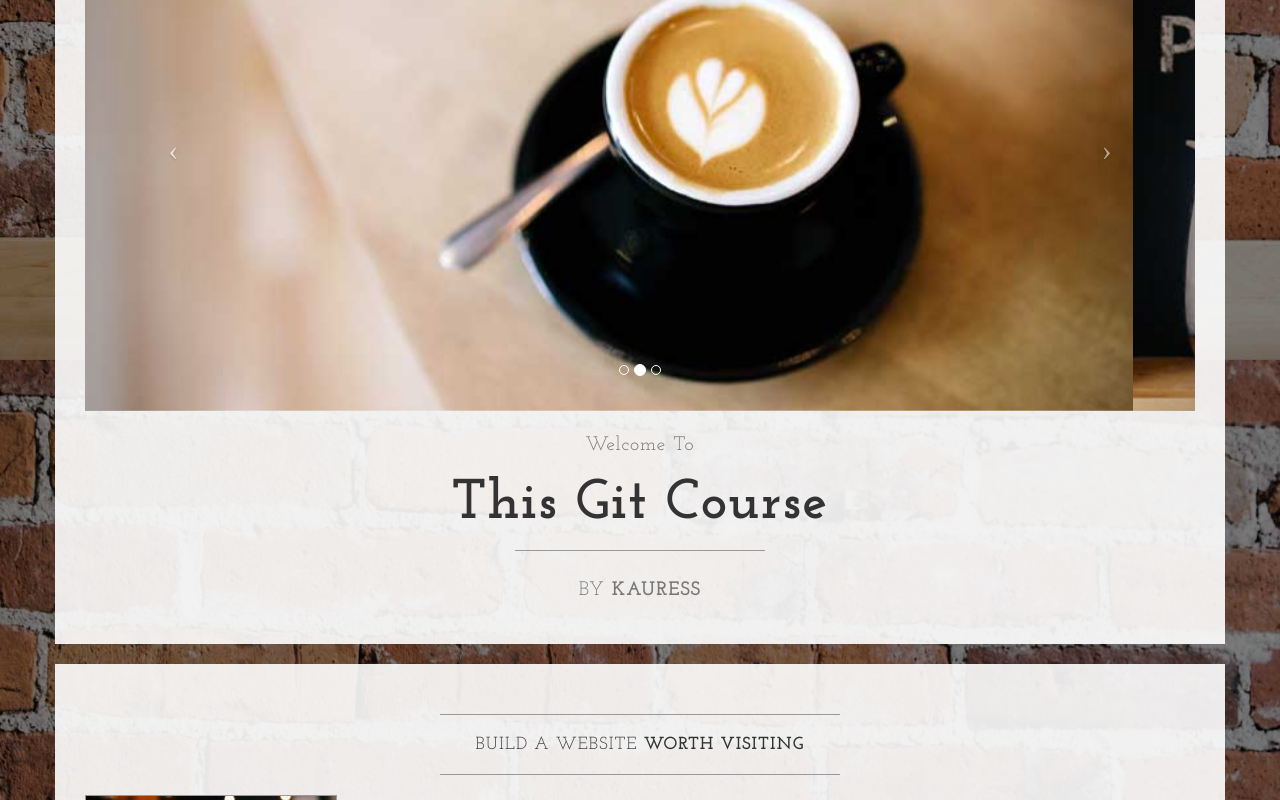
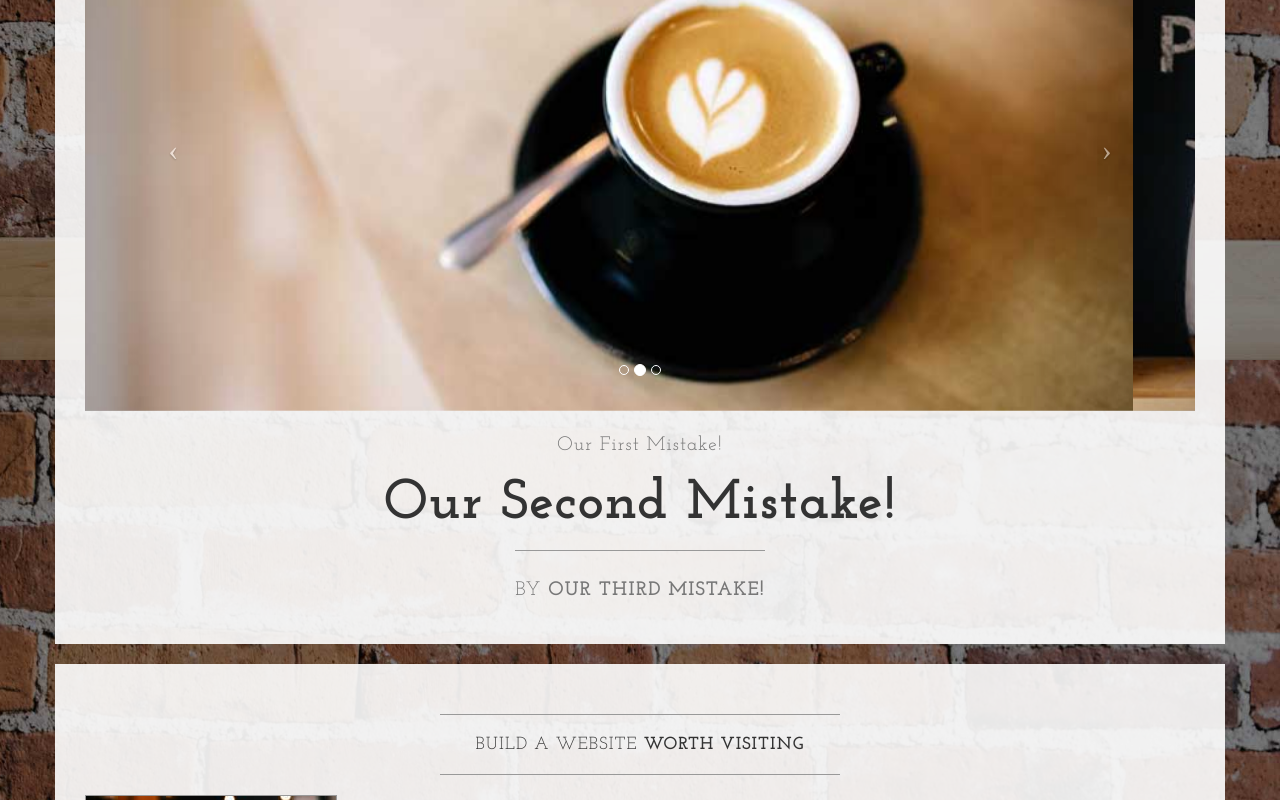
Before and after one commit to christinerichardson/learnable-Git-course, a plain HTML site: page index.html in a window 1280 px wide. Shown: the part 440-1240 px from the top of the page. Drawn offline with nearby package versions, Linux system fonts and the light colour scheme.

Commit message:
committing our thrid mistake, we left the other two in place

```diff
--- a/index.html
+++ b/index.html
@@ -106,12 +106,12 @@
                         </a>
                     </div>
                     <h2 class="brand-before">
-                        <small>Welcome to</small>
-                    <h1 class="brand-name">This Git Course</h1>                     </h2>
+                        <small>Our first mistake!</small>
+                    <h1 class="brand-name">Our second mistake!</h1>                     </h2>
                     <hr class="tagline-divider">
                     <h2>
                         <small>By
-                            <strong>Kauress</strong>
+                            <strong>Our third mistake!</strong>
                         </small>
                     </h2>
                 </div>
```
